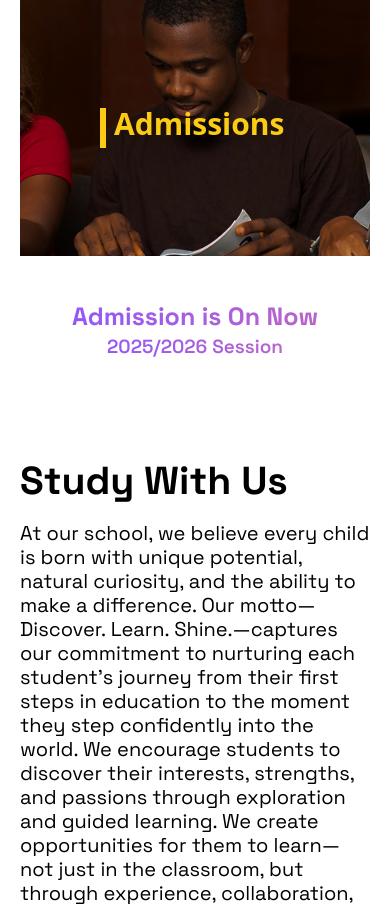
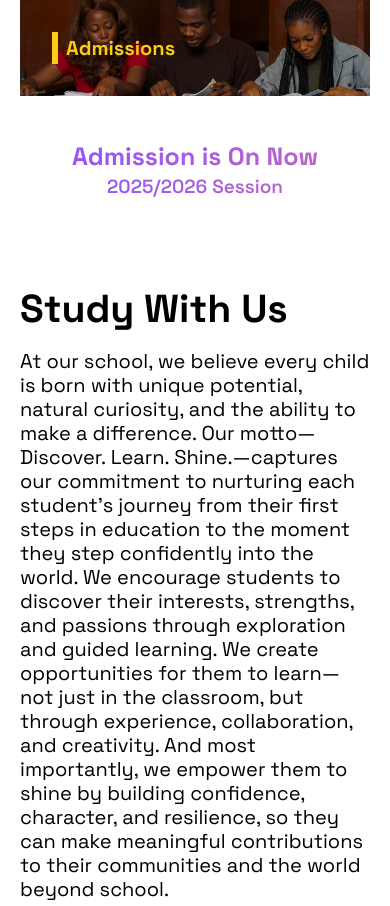
Before and after one commit to Ezekiel-Faith/Smart-School, a React (Vite) app: page / in a window 390 px wide. Shown: the top 906 px of the page. Built offline with nearby package versions, Linux system fonts and the light colour scheme.

Commit message:
Responsiveness And Animations

```diff
--- a/src/components/hero.jsx
+++ b/src/components/hero.jsx
@@ -3,29 +3,28 @@ import bannerImage from '../assets/study-group-african-people 1.png'; // Ensure
 import { HeroProperties } from "@/constants/properties";
 import AnimateOnScroll from "./AnimateOnScroller";
 
-export default function Hero(){
+export default function Banner({ title = 'use param here' }) {
   return(
     <>
-        <section className='lg:mb-25 md:mb-18 mb-10 md:w-auto'>
-      <div className='relative h-64 md:h-80 lg:h-96'>
+        <section className='lg:mb-20 md:mb-13 mb-5 md:w-auto'>
+    <div className='banner-container'>
       <img
         src={bannerImage}
         alt='Three students studying at desks'
-          className='w-full h-full object-cover'
+        className='banner-img'
       />
+
       {/* Overlay with Text */}
-        <div className='absolute inset-0 flex items-center pl-20'>
-          {/* AnimateOnScroll wraps ONLY the specific div containing the h1 and line */}
+      <div className='banner-overlay-container'>
         <AnimateOnScroll
-            animationClasses='opacity-0 translate-y-8' // Title slides up from bottom
+          animationClasses='opacity-0 translate-y-8'
           inViewClasses='opacity-100 translate-y-0'
-            transition='transition-all duration-700 ease-out' // Smooth transition
+          transition='transition-all duration-700 ease-out'
         >
-            <div className='flex items-center space-x-2'>
-              <div className='w-1.5 h-10 bg-[var(--text-color)]' />
-              <h1 className='text-[var(--text-color)] text-3xl md:text-4xl lg:text-5xl font-bold pb-2'>
-                {HeroProperties.title}
-              </h1>
+          <div className='banner-text-container'>
+            <div className='banner-side-bar' />
+
+            <h1 className='banner-title'>{HeroProperties.title}</h1>
           </div>
         </AnimateOnScroll>
       </div>
--- a/src/index.css
+++ b/src/index.css
@@ -77,6 +77,12 @@
   --sidebar-border: oklch(0.922 0 0);
   --sidebar-ring: oklch(0.708 0 0);
   --text-color: #facc15;
+   --color-black: #000;
+  --color-gray-700: #374151;
+  --color-gray-300: #d1d5db;
+  --color-primary-color: #facc15;
+  --color-pink: #ed7884;
+  --color-purple: #9055ff;
 }
 
 .dark {
@@ -123,3 +129,45 @@
     @apply bg-background text-foreground;
   }
 }
+@layer base {
+  * {
+    @apply border-border outline-ring/50;
+  }
+  body {
+    @apply bg-background text-foreground;
+  }
+  body {
+    font-family: 'Space Grotesk';
+  }
+}
+
+@layer utilities {
+  /* about */
+  .about-container {
+    @apply w-[90%] md:w-[85%] mx-auto py-4;
+  }
+
+  .banner-container {
+    @apply relative h-24 md:h-54 lg:h-74;
+  }
+
+  .banner-img {
+    @apply w-full h-full object-cover;
+  }
+
+  .banner-overlay-container {
+    @apply absolute inset-0 flex items-center pl-8 sm:pl-12 md:pl-20;
+  }
+
+  .banner-side-bar {
+    @apply w-1.5 h-8 sm:h-10 md:h-12 bg-[var(--color-primary-color)];
+  }
+
+  .banner-title {
+    @apply text-[var(--color-primary-color)] text-xl md:text-3xl lg:text-4xl font-bold;
+  }
+
+  .banner-text-container {
+    @apply flex items-center space-x-2;
+  }
+}
```
Lines whose indentation alone changed are shown as unchanged.
